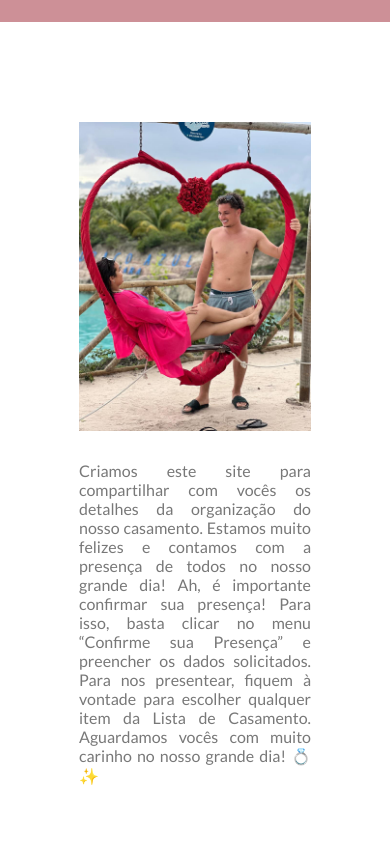
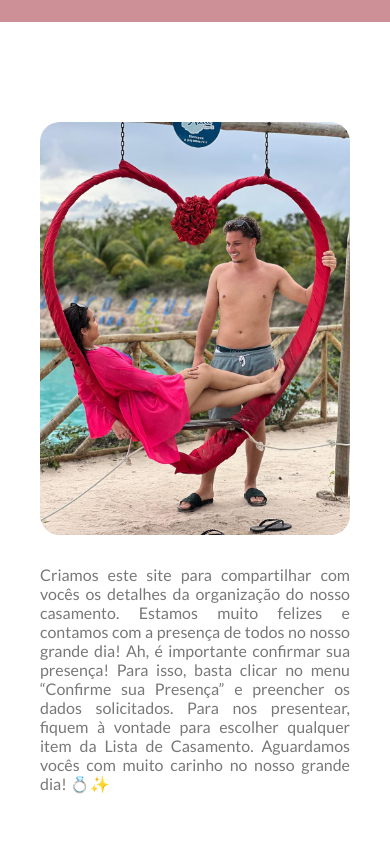
Before and after one commit to gabicerqueira/SaveTheDate, a plain HTML site: page index.html in a window 390 px wide. Shown: the part 1380-2224 px from the top of the page. Drawn offline with Linux system fonts and the light colour scheme; no server answers.

Commit message:
Final
Detalhes finais

```diff
--- a/style/style.css
+++ b/style/style.css
@@ -15,7 +15,7 @@ html {
 }
 
 .no-hover .button:hover {
-  all: unset;
+    all: unset;
 }
 
 /* FONTES */
@@ -179,6 +179,7 @@ html {
 
 .foto img {
     width: 80%;
+    border-radius: 20px;
 }
 
 .foto p {
@@ -244,6 +245,10 @@ h2 {
     max-width: 900px;
     margin: 0 auto;
     text-align: center;
+}
+
+.local img{
+    border-radius: 20px;
 }
 
 .infos p {
@@ -631,7 +636,7 @@ h2 {
     .container {
         max-width: 768px;
         margin: 0;
-        padding: 0 50px;
+        padding: 0 40px;
         box-sizing: border-box;
     }
 
@@ -683,6 +688,14 @@ h2 {
     .foto-coracao {
         width: 80%;
         height: 80%;
+    }
+
+    .foto img {
+        width: 100%;
+    }
+
+    .foto p {
+        width: 100%;
     }
 
     /* CERIMONIA */
@@ -798,10 +811,14 @@ h2 {
         padding: 0;
         color: #5d758d;
     }
+
+    .card-lista {
+        padding: 15px;
+    }
 }
 
 @media (hover: hover) and (pointer: fine) {
-  #menu a:hover {
+    #menu a:hover {
         color: #fff;
         background-color: #cd9097;
     }
```
